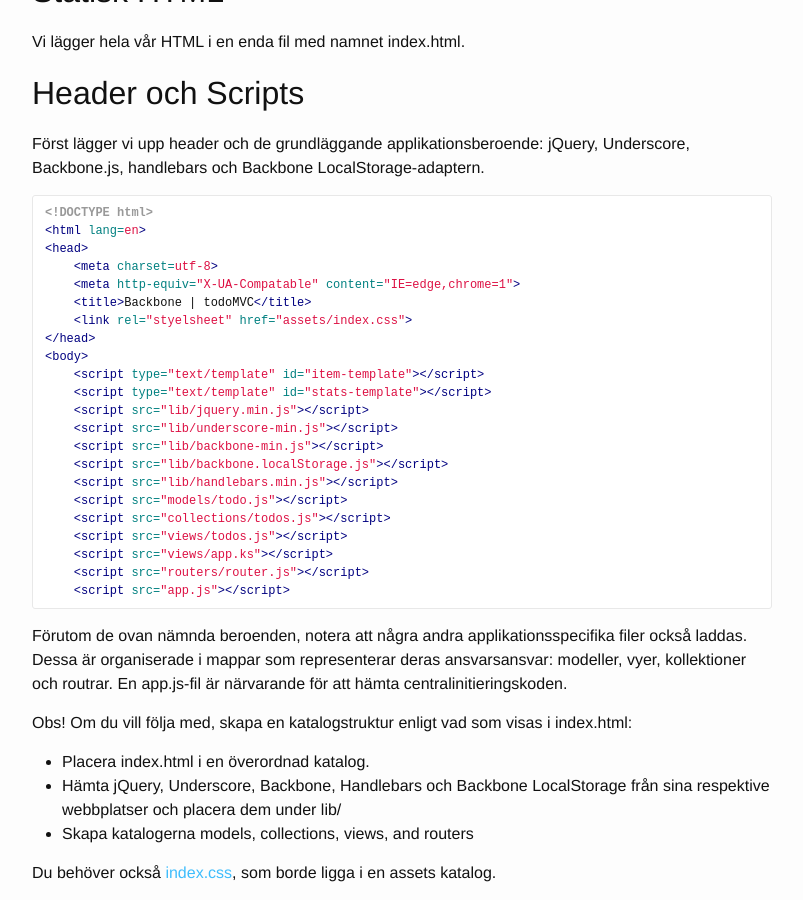
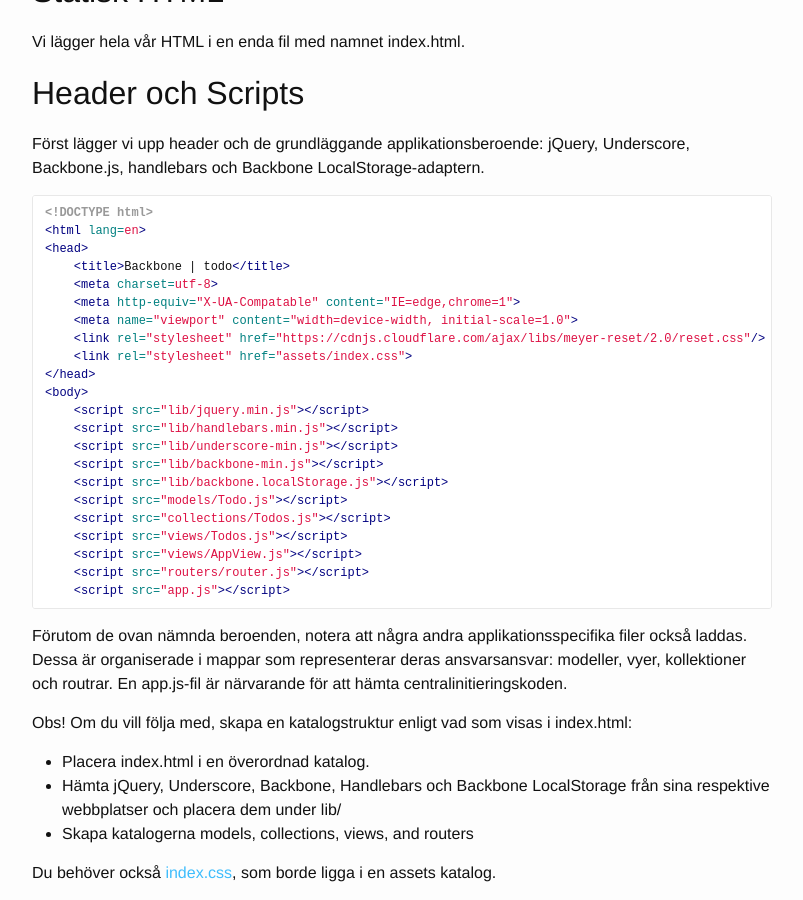
Before and after one commit to develdoe/develdoe.github.io, a Jekyll site: the page built from _posts/2017-11-14-backbone-todos-app.md, in a window 1280 px wide and 900 px high, scrolled down 965 px. Shown: the whole window, without its empty margins (238-1041 px from the left). Built offline with Jekyll 4.4.1, drawn with Linux system fonts in a browser that asks for light colours; some of the changed text lies outside the part shown.

Commit message:
Update 2017-11-14-backbone-todos-app.md

````diff
--- a/_posts/2017-11-14-backbone-todos-app.md
+++ b/_posts/2017-11-14-backbone-todos-app.md
@@ -33,23 +33,23 @@ Först lägger vi upp header och de grundläggande applikationsberoende: jQuery,
 <!DOCTYPE html>
 <html lang=en>
 <head>
+    <title>Backbone | todo</title>
     <meta charset=utf-8>
     <meta http-equiv="X-UA-Compatable" content="IE=edge,chrome=1">
-    <title>Backbone | todoMVC</title>
-    <link rel="styelsheet" href="assets/index.css">
+    <meta name="viewport" content="width=device-width, initial-scale=1.0">
+    <link rel="stylesheet" href="https://cdnjs.cloudflare.com/ajax/libs/meyer-reset/2.0/reset.css"/>
+    <link rel="stylesheet" href="assets/index.css">
 </head>
 <body>
-    <script type="text/template" id="item-template"></script>
-    <script type="text/template" id="stats-template"></script>
     <script src="lib/jquery.min.js"></script>
+    <script src="lib/handlebars.min.js"></script>
     <script src="lib/underscore-min.js"></script>
     <script src="lib/backbone-min.js"></script>
     <script src="lib/backbone.localStorage.js"></script>
-    <script src="lib/handlebars.min.js"></script>
-    <script src="models/todo.js"></script>
-    <script src="collections/todos.js"></script>
-    <script src="views/todos.js"></script>
-    <script src="views/app.ks"></script>
+    <script src="models/Todo.js"></script>
+    <script src="collections/Todos.js"></script>
+    <script src="views/Todos.js"></script>
+    <script src="views/AppView.js"></script>
     <script src="routers/router.js"></script>
     <script src="app.js"></script>
 ```
@@ -296,3 +296,7 @@ De två delarna av logiken är:
 * När en reset händelse inträffar (dvs uppdaterar vi kollektion i bulk som händer när Todos laddas från Local Storag), `addAll()` kallas, vilket itererar över alla Todos närvarande i vår kollektion och avfyrar `addOne()` för varje objekt.
 
 **Observera att vi kunde använda this inom addAll() för att hänvisa till vyn eftersom listenTo() implicit ställer återropets sammanhang till vyn när den skapade bindningen.**
+
+Nu, låt oss lägga till lite mer logik för att slutföra vår AppView:
+
+```js
````
